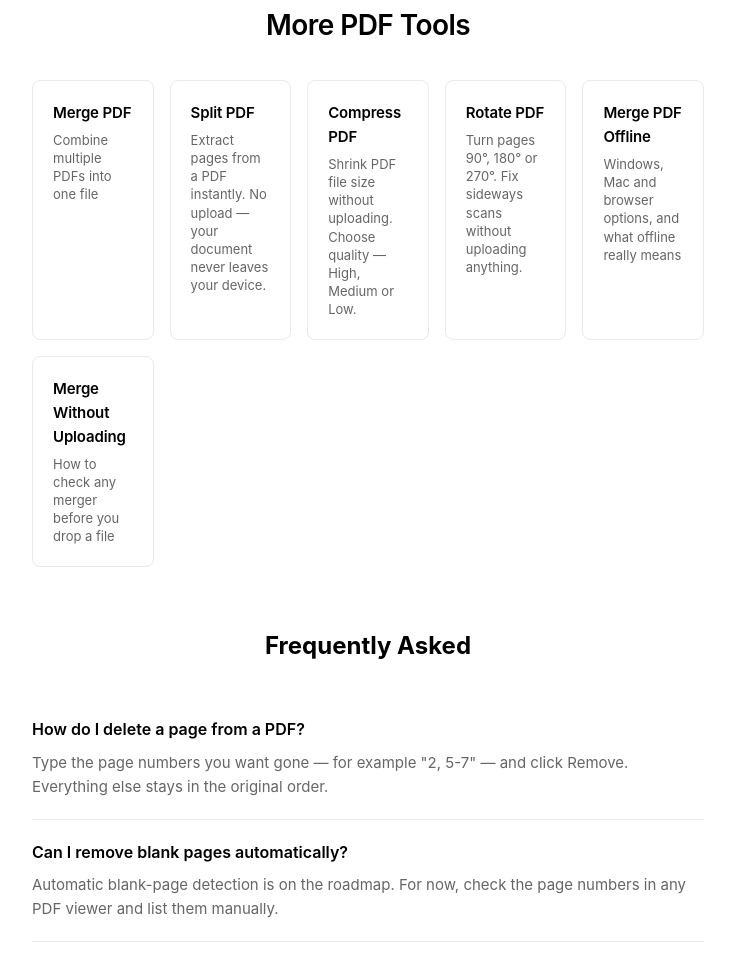
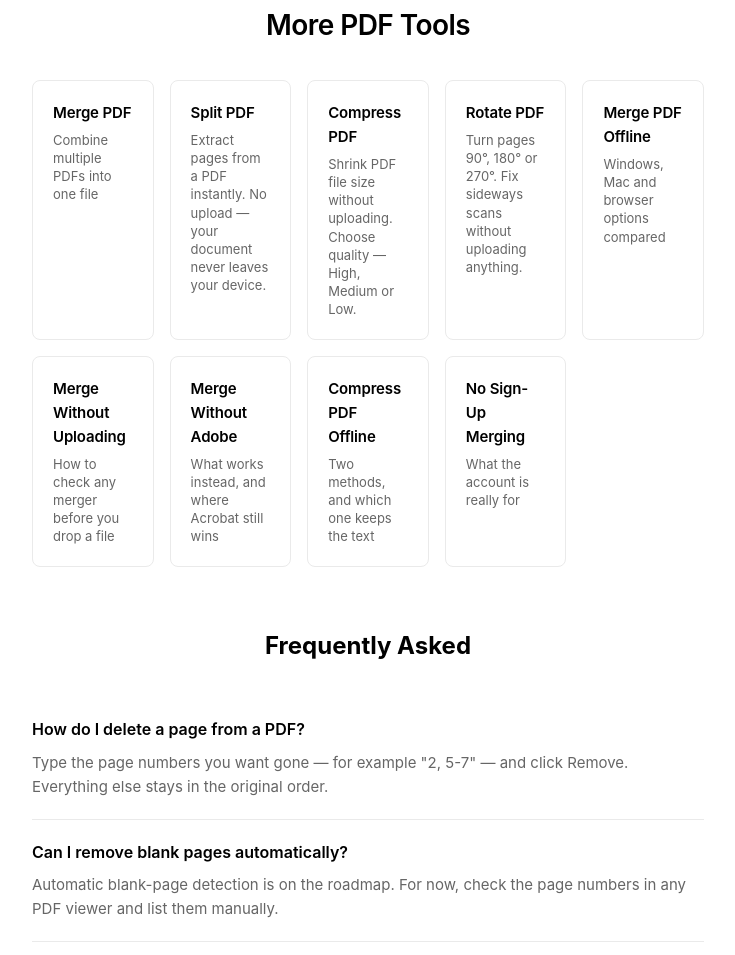
Before and after one commit to makszoom/pdf-merge, a plain HTML site: page remove-pages.html in a window 1280 px wide. Shown: the part 1558-2513 px from the top of the page, without its empty margins (272-1007 px from the left). Drawn offline with nearby package versions, Linux system fonts and the light colour scheme.

Commit message:
seo: remove-pages.html

```diff
--- a/remove-pages.html
+++ b/remove-pages.html
@@ -101,11 +101,23 @@
                 <a href="split-pdf" class="related-card"><h3>Split PDF</h3><p>Extract pages from a PDF instantly. No upload — your document never leaves your device.</p></a><a href="compress-pdf" class="related-card"><h3>Compress PDF</h3><p>Shrink PDF file size without uploading. Choose quality — High, Medium or Low.</p></a><a href="rotate-pdf" class="related-card"><h3>Rotate PDF</h3><p>Turn pages 90°, 180° or 270°. Fix sideways scans without uploading anything.</p></a>
                 <a href="merge-pdf-offline" class="related-card">
                     <h3>Merge PDF Offline</h3>
-                    <p>Windows, Mac and browser options, and what offline really means</p>
+                    <p>Windows, Mac and browser options compared</p>
                 </a>
                 <a href="merge-pdf-without-uploading" class="related-card">
                     <h3>Merge Without Uploading</h3>
                     <p>How to check any merger before you drop a file</p>
+                </a>
+                <a href="merge-pdf-without-adobe" class="related-card">
+                    <h3>Merge Without Adobe</h3>
+                    <p>What works instead, and where Acrobat still wins</p>
+                </a>
+                <a href="compress-pdf-offline" class="related-card">
+                    <h3>Compress PDF Offline</h3>
+                    <p>Two methods, and which one keeps the text</p>
+                </a>
+                <a href="pdf-merge-no-signup" class="related-card">
+                    <h3>No Sign-Up Merging</h3>
+                    <p>What the account is really for</p>
                 </a>
             </div>
         </section>
```
